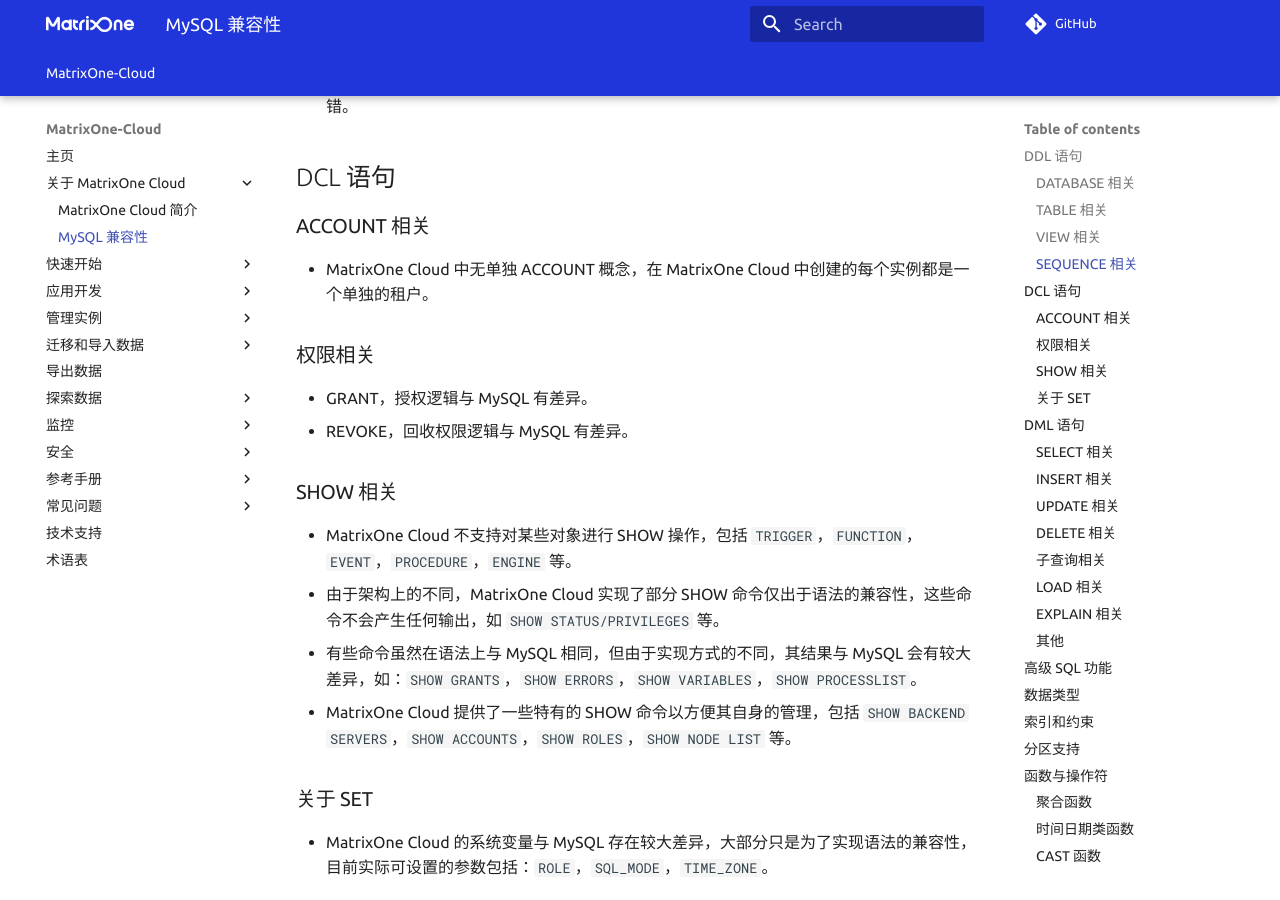
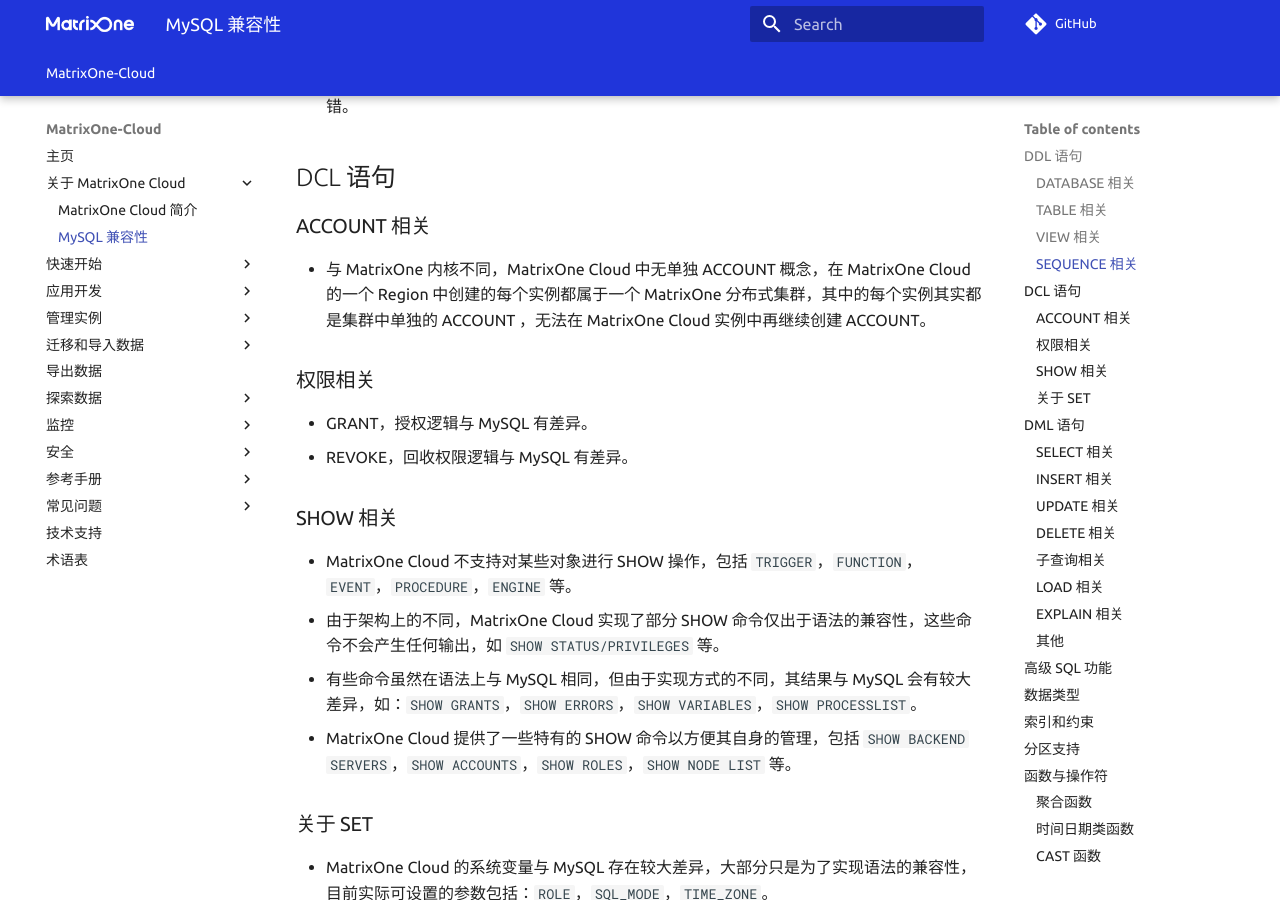
Before and after one commit to yangj1211/moc-docs, an MkDocs documentation site: the page built from docs/MatrixOne-Cloud/Overview/mysql-compatibility.md, in a window 1280 px wide and 900 px high, scrolled down 1794 px. Built offline with MkDocs 1.6.1 and Material for MkDocs 9.7.7, drawn with Linux system fonts in a browser that asks for light colours; comment, search, counter and statistics services are not loaded; the version menu is left out.

Commit message:
Update mysql-compatibility.md
Modify the account description.

Signed-off-by: 吴梦龙 <90299197+WuMenglong@users.noreply.github.com>

```diff
--- a/docs/MatrixOne-Cloud/Overview/mysql-compatibility.md
+++ b/docs/MatrixOne-Cloud/Overview/mysql-compatibility.md
@@ -54,7 +54,7 @@
 
 ### ACCOUNT 相关
 
-- MatrixOne Cloud 中无单独 ACCOUNT 概念，在 MatrixOne Cloud 中创建的每个实例都是一个单独的租户。
+- 与 MatrixOne 内核不同，MatrixOne Cloud 中无单独 ACCOUNT 概念，在 MatrixOne Cloud 的一个 Region 中创建的每个实例都属于一个 MatrixOne 分布式集群，其中的每个实例其实都是集群中单独的 ACCOUNT ，无法在 MatrixOne Cloud 实例中再继续创建 ACCOUNT。
 
 ### 权限相关
 
```
